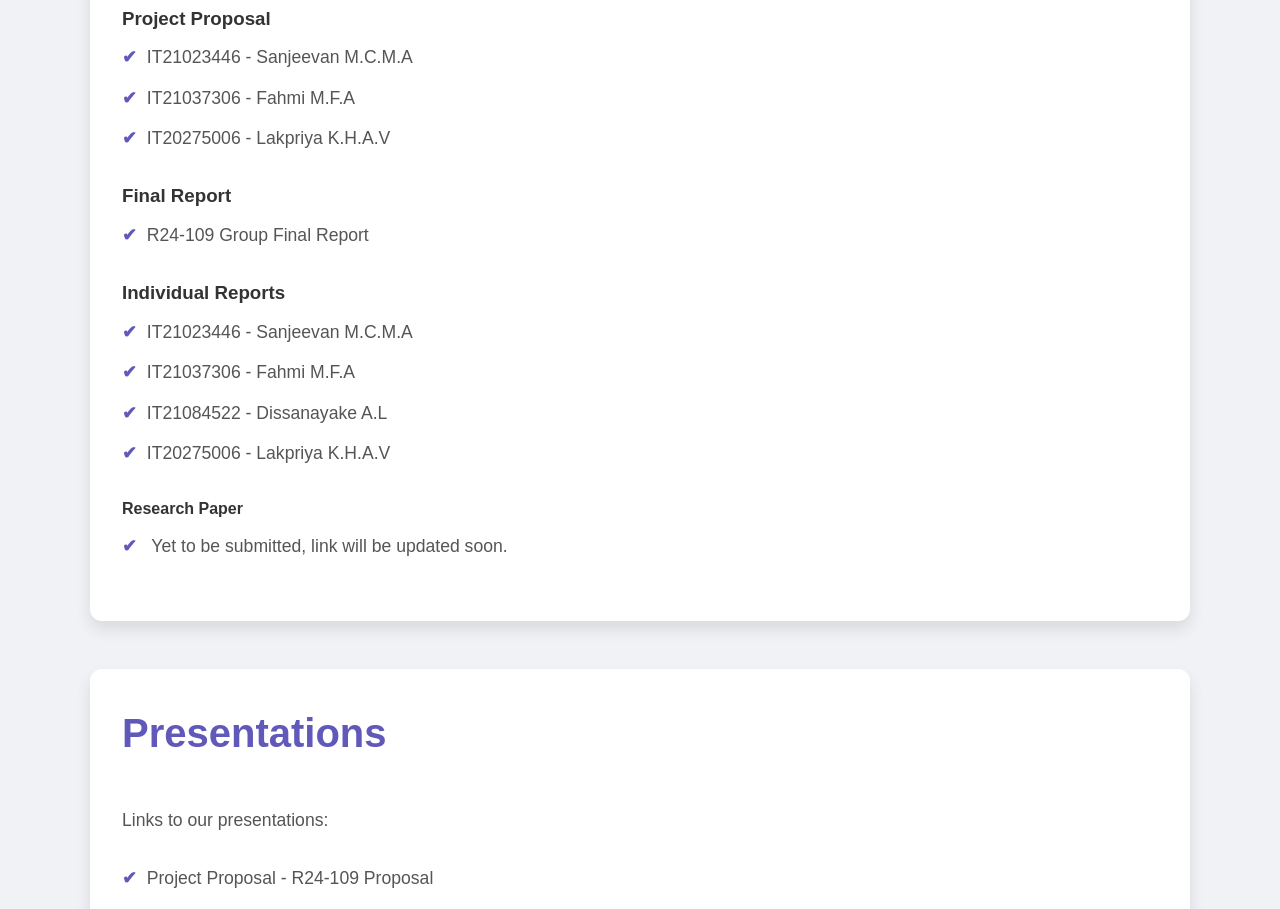
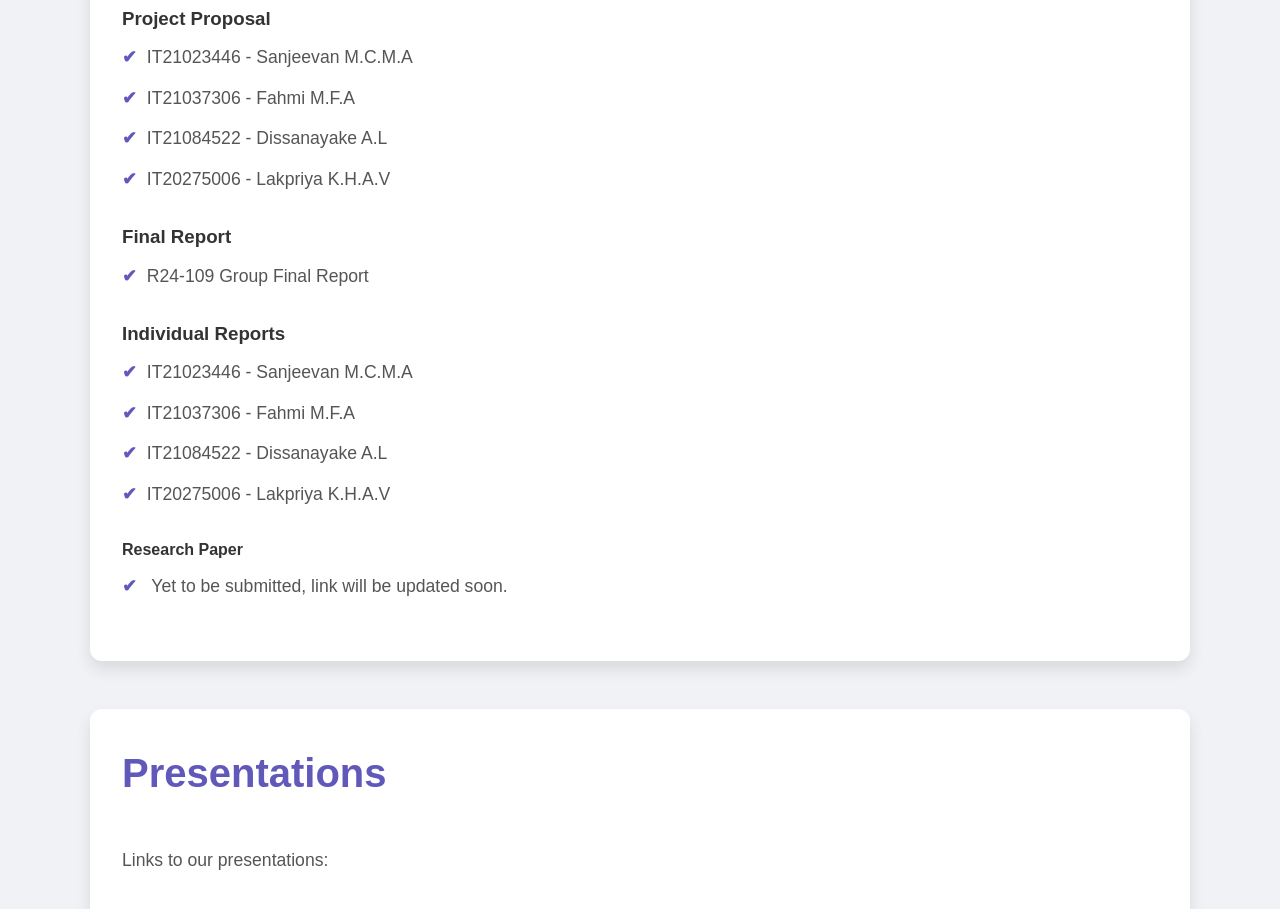
Before and after one commit to RP24-109/Research-Project-Website, a React (Create React App) app in the folder research-website/: page / in a window 1280 px wide. Shown: the part 4100-5009 px from the top of the page. Built offline with nearby package versions, Linux system fonts and the light colour scheme.

Commit message:
Anuga Updated

```diff
--- a/research-website/src/App.js
+++ b/research-website/src/App.js
@@ -338,6 +338,15 @@ function Documents() {
         </li>
         <li>
           <a
+            href="https://drive.google.com/file/d/1u8fZCgWAdIDVt12LA6EJlYGoOvByFRZZ/view?usp=sharing"
+            target="_blank"
+            rel="noopener noreferrer"
+          >
+            IT21084522 - Dissanayake A.L
+          </a>
+        </li>
+        <li>
+          <a
             href="https://drive.google.com/file/d/1N8TshGobmErP4ZADwWVsWxM34hqZk-1r/view?usp=sharing"
             target="_blank"
             rel="noopener noreferrer"
@@ -382,7 +391,7 @@ function Documents() {
         </li>
         <li>
           <a
-            href="https://drive.google.com/file/d/1uYzwhFR-Ri7GIBEstKdBv7ZNwdqtdZZR/view?usp=drive_link"
+            href="https://drive.google.com/file/d/1_wHx6LTGSUrTYgrsfuxC6ZpmtiFtFf_5/view?usp=sharing"
             target="_blank"
             rel="noopener noreferrer"
           >
```
